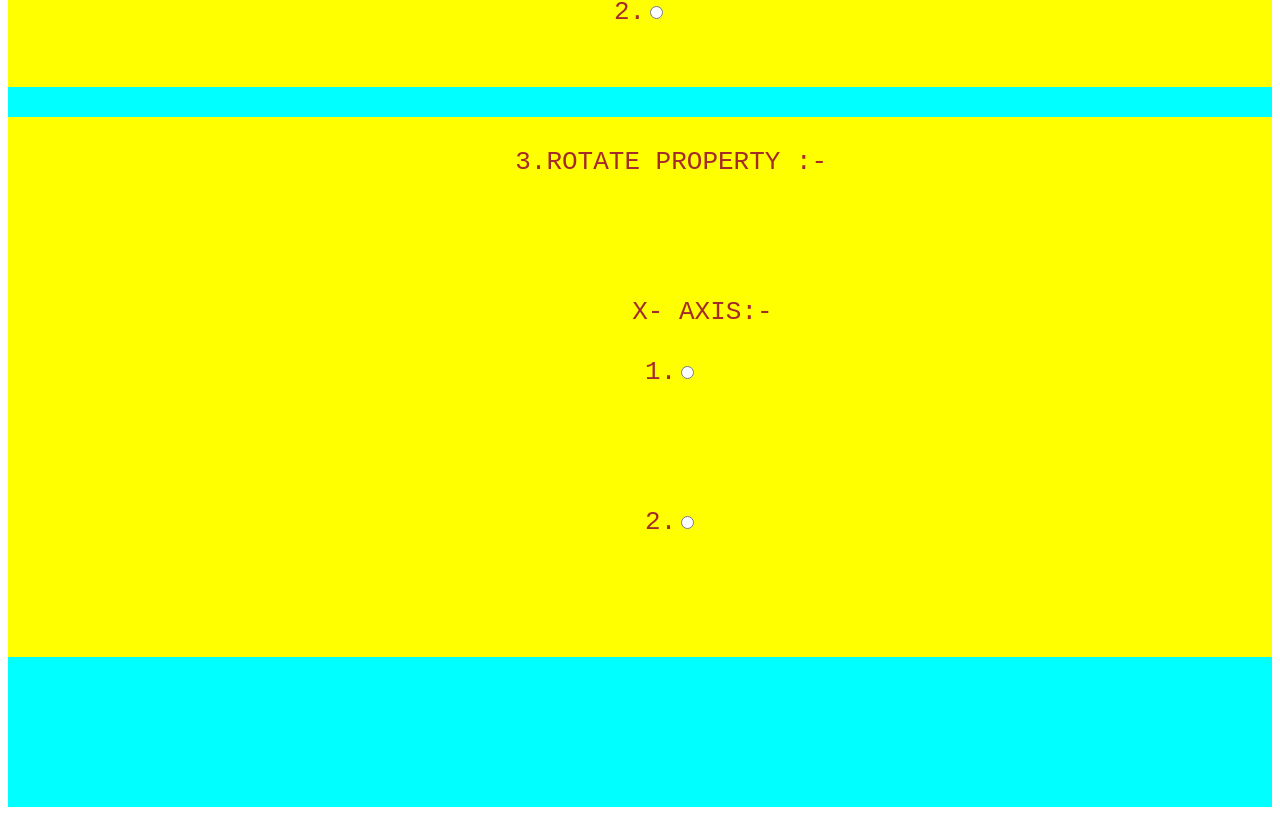
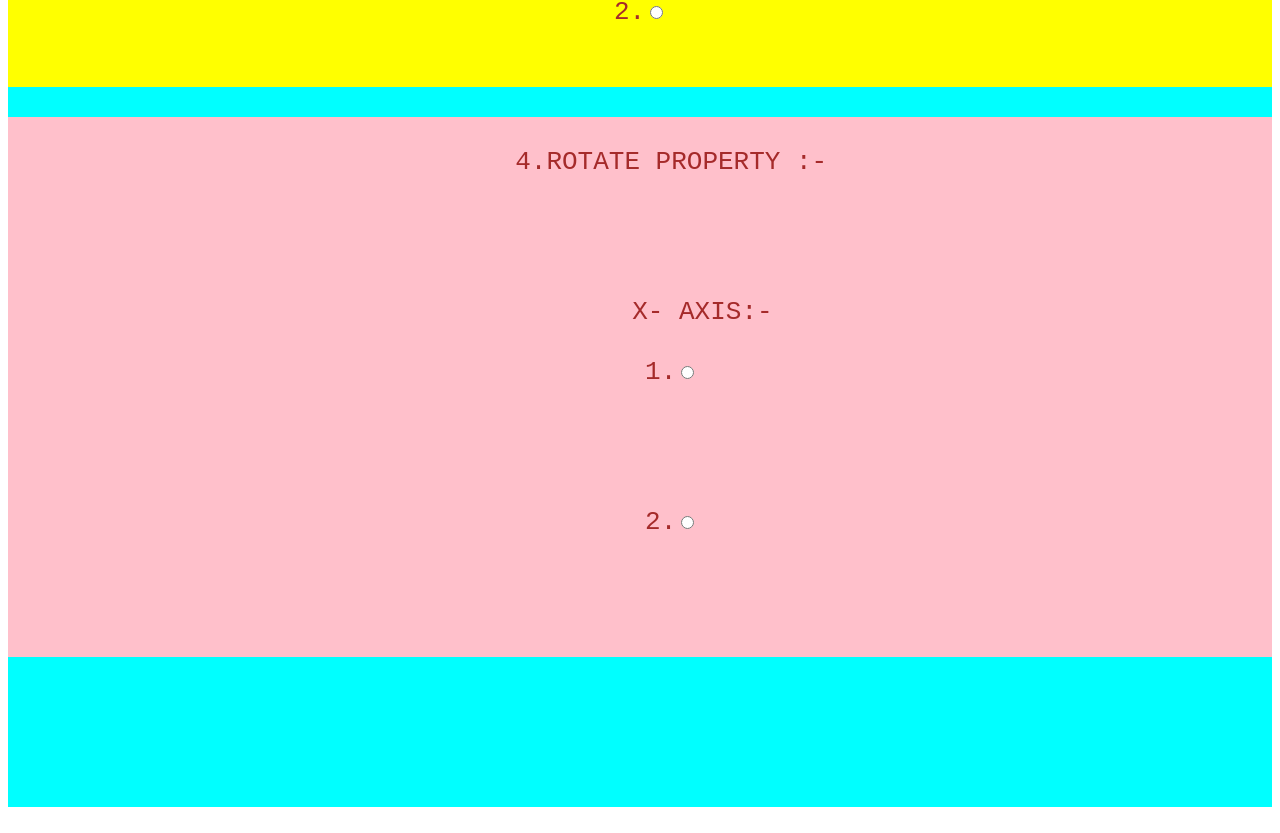
Before and after one commit to Ramprasad0101/transforms, a plain HTML site: page index.html in a window 1280 px wide. Shown: the part 1723-2556 px from the top of the page. Drawn offline with Linux system fonts and the light colour scheme.

Commit message:
Update index.html

```diff
--- a/index.html
+++ b/index.html
@@ -71,7 +71,7 @@
         display:block ;
     }
     .d{
-        background-color: yellow;
+        background-color: pink;
            border: 2px sold;
     }
     .tr7{
@@ -141,7 +141,7 @@ Y -AXIS :-<br>
 
 </div>
 <div class="d">
-    3.ROTATE PROPERTY :-
+    4.ROTATE PROPERTY :-
 
     <div class="d">
         <liable for="tr7"></liable>
```
